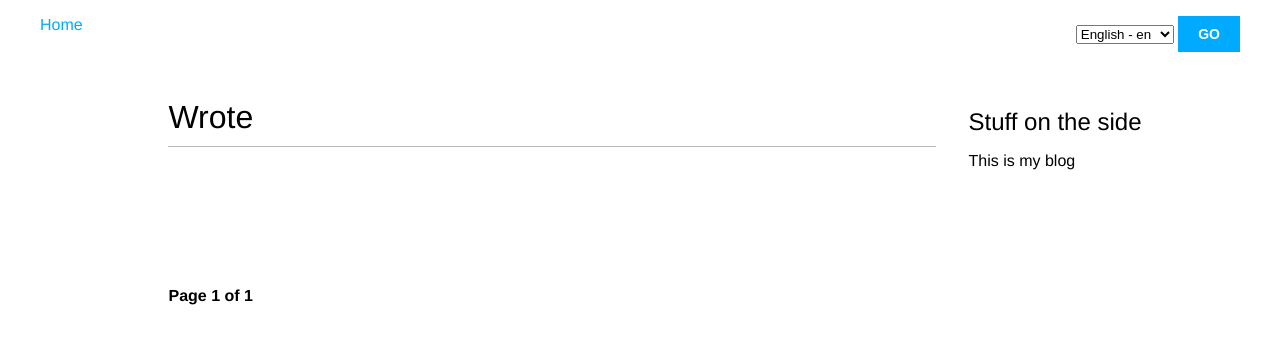
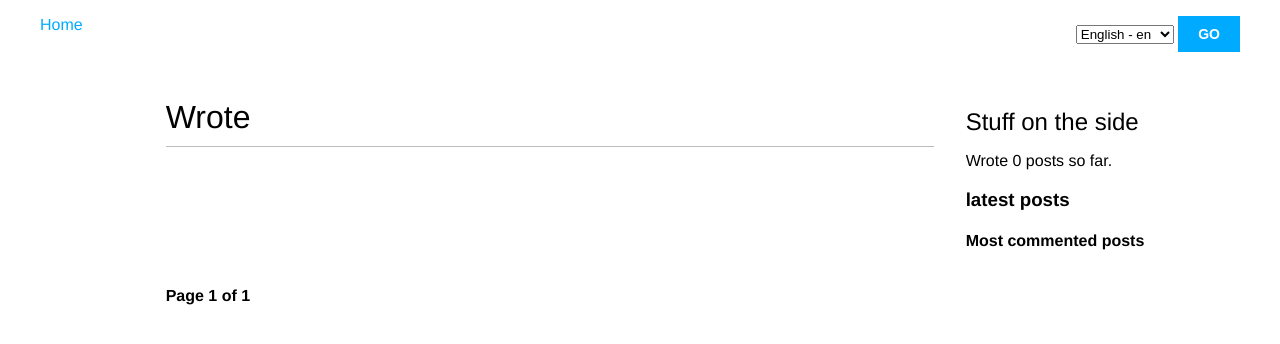
Before and after one commit to mannar-hielal/WROTE, a Django app: page / in a window 1280 px wide. Shown: the top 344 px of the page. Run offline with Django 3.2, Linux system fonts and the light colour scheme; data that the repository does not hold is empty.

Commit message:
implement latest post & most commented post

```diff
--- /dev/null
+++ b/blog/templatetags/blog_tags.py
@@ -0,0 +1,21 @@
+from django import template
+from django.db.models import Count
+
+from blog.models import Post
+
+# we need register to register our simple_tag
+register = template.Library()
+
+@register.simple_tag
+def total_posts():
+    return Post.published.count()
+
+@register.inclusion_tag('latest_posts.html')
+def show_latest_posts(count=5):
+    latest_posts= Post.published.order_by('-publish')[:count]
+    return {'latest_posts': latest_posts}
+
+@register.simple_tag
+def get_most_commented_posts(count=5):
+    return Post.published.annotate(
+        total_comments=Count('comments')).order_by('-total_comments')[:count]
--- a/templates/base.html
+++ b/templates/base.html
@@ -1,3 +1,4 @@
+{% load blog_tags %}
 {% load static i18n%}
 <!DOCTYPE html>
 
@@ -17,7 +18,18 @@
         </div>
         <div class="sidebar">
             <h2> Stuff on the side</h2>
-            <p>This is my blog</p>
+            <p>Wrote {% total_posts %} posts so far.</p>
+            <h3>latest posts</h3>
+            {% show_latest_posts 3 %}
+            <h4> Most commented posts</h4>
+            {% get_most_commented_posts as most_commented_posts %}
+            <ul>
+                {% for post in most_commented_posts %}
+                    <li>
+                        <a href="{{ post.get_absolute_url }}">{{ post.title }}</a>
+                    </li>
+                {% endfor %}
+            </ul>
         </div>
     </div>
     <script src="https://ajax.googleapis.com/ajax/libs/jquery/3.3.1/jquery.min.js"></script>
--- a/templates/detail.html
+++ b/templates/detail.html
@@ -1,4 +1,5 @@
 {% extends 'base.html' %}
+
 {% load i18n %}
 
 {% block title %} Wrote - {{ post.title }}{% endblock %}
--- /dev/null
+++ b/templates/latest_posts.html
@@ -0,0 +1,7 @@
+<ul>
+    {% for post in latest_posts %}
+    <li>
+        <a href="{{ post.get_absolute_url }}">{{ post.title }}</a>
+    </li>
+    {% endfor %}
+</ul>
```
Also changed, not shown: blog/templatetags/__init__.py (added).
